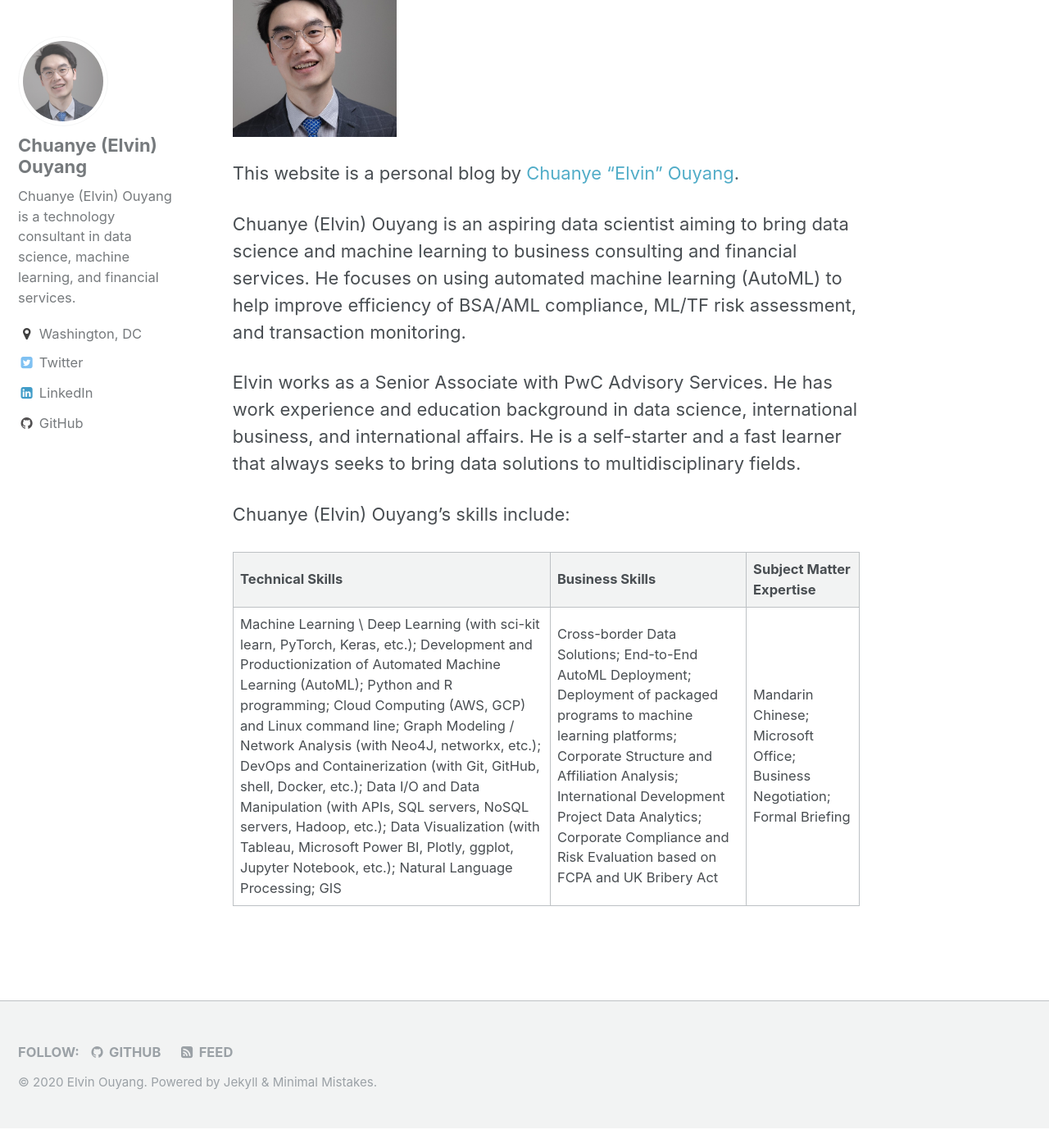
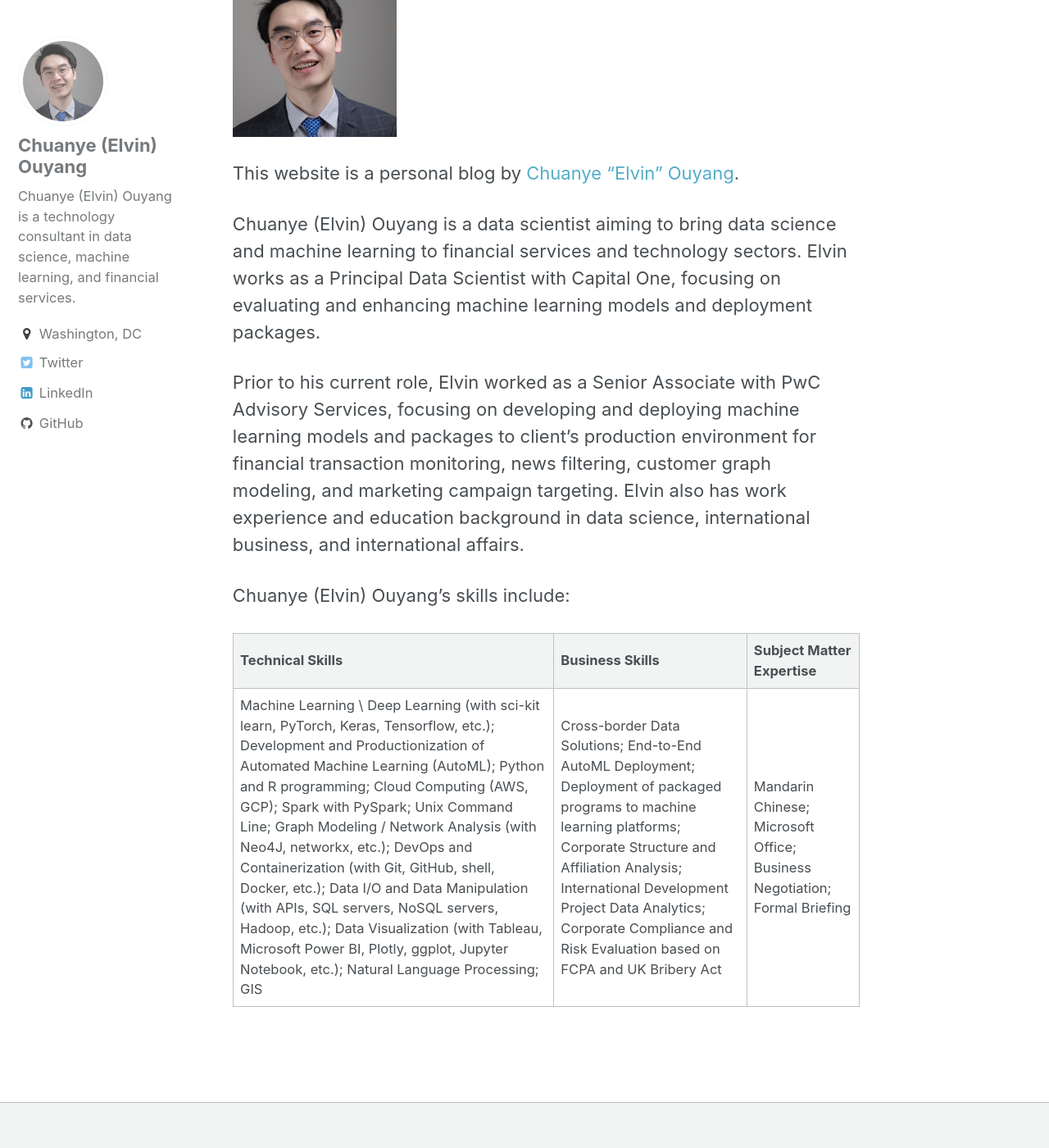
Before and after one commit to ElvinOuyang/elvinouyang.github.io, a Jekyll site: the page built from _pages/about.md, in a window 1280 px wide and 1400 px high, scrolled down 229 px. Shown: the whole window at 82% size. Built offline with Jekyll 4.4.1, drawn with Linux system fonts in a browser that asks for light colours; before the commit the page ends 1605 px from its top, so only the background shows below that.

Commit message:
Update about.md

```diff
--- a/_pages/about.md
+++ b/_pages/about.md
@@ -6,13 +6,12 @@ permalink: /about/
 
 This website is a personal blog by [Chuanye "Elvin" Ouyang](https://www.linkedin.com/in/ouyangchuanye/).
 
+Chuanye (Elvin) Ouyang is a data scientist aiming to bring data science and machine learning to financial services and technology sectors. Elvin works as a Principal Data Scientist with Capital One, focusing on evaluating and enhancing machine learning models and deployment packages.
 
-Chuanye (Elvin) Ouyang is an aspiring data scientist aiming to bring data science and machine learning to business consulting and financial services. He focuses on using automated machine learning (AutoML) to help improve efficiency of BSA/AML compliance, ML/TF risk assessment, and transaction monitoring.
-
-Elvin works as a Senior Associate with PwC Advisory Services. He has work experience and education background in data science, international business, and international affairs. He is a self-starter and a fast learner that always seeks to bring data solutions to multidisciplinary fields.
+Prior to his current role, Elvin worked as a Senior Associate with PwC Advisory Services, focusing on developing and deploying machine learning models and packages to client's production environment for financial transaction monitoring, news filtering, customer graph modeling, and marketing campaign targeting. Elvin also has work experience and education background in data science, international business, and international affairs.
 
 Chuanye (Elvin) Ouyang's skills include:
 
 | Technical Skills 	| Business Skills 	| Subject Matter Expertise 	|
 |----------------------------------------------------------------------------------------------------------------------------------------------------------------------------------------------------------------------------------------------------------------------------------------------	|--------------------------------------------------------------------------------------------------------------------------------------------------------------------------------------------------------------------------	|------------------------------------------------------------------------------------------------------------------------------------------------------------------------------------------------------	|
-| Machine Learning \ Deep Learning (with sci-kit learn, PyTorch, Keras, etc.); Development and Productionization of Automated Machine Learning (AutoML); Python and R programming; Cloud Computing (AWS, GCP) and Linux command line; Graph Modeling / Network Analysis (with Neo4J, networkx, etc.); DevOps and Containerization (with Git, GitHub, shell, Docker, etc.); Data I/O and Data Manipulation (with APIs, SQL servers, NoSQL servers, Hadoop, etc.); Data Visualization (with Tableau, Microsoft Power BI, Plotly, ggplot, Jupyter Notebook, etc.); Natural Language Processing; GIS | Cross-border Data Solutions; End-to-End AutoML Deployment; Deployment of packaged programs to machine learning platforms; Corporate Structure and Affiliation Analysis; International Development Project Data Analytics; Corporate Compliance and Risk Evaluation based on FCPA and UK Bribery Act |  Mandarin Chinese; Microsoft Office; Business Negotiation; Formal Briefing|
+| Machine Learning \ Deep Learning (with sci-kit learn, PyTorch, Keras, Tensorflow, etc.); Development and Productionization of Automated Machine Learning (AutoML); Python and R programming; Cloud Computing (AWS, GCP); Spark with PySpark; Unix Command Line; Graph Modeling / Network Analysis (with Neo4J, networkx, etc.); DevOps and Containerization (with Git, GitHub, shell, Docker, etc.); Data I/O and Data Manipulation (with APIs, SQL servers, NoSQL servers, Hadoop, etc.); Data Visualization (with Tableau, Microsoft Power BI, Plotly, ggplot, Jupyter Notebook, etc.); Natural Language Processing; GIS | Cross-border Data Solutions; End-to-End AutoML Deployment; Deployment of packaged programs to machine learning platforms; Corporate Structure and Affiliation Analysis; International Development Project Data Analytics; Corporate Compliance and Risk Evaluation based on FCPA and UK Bribery Act |  Mandarin Chinese; Microsoft Office; Business Negotiation; Formal Briefing|
```
